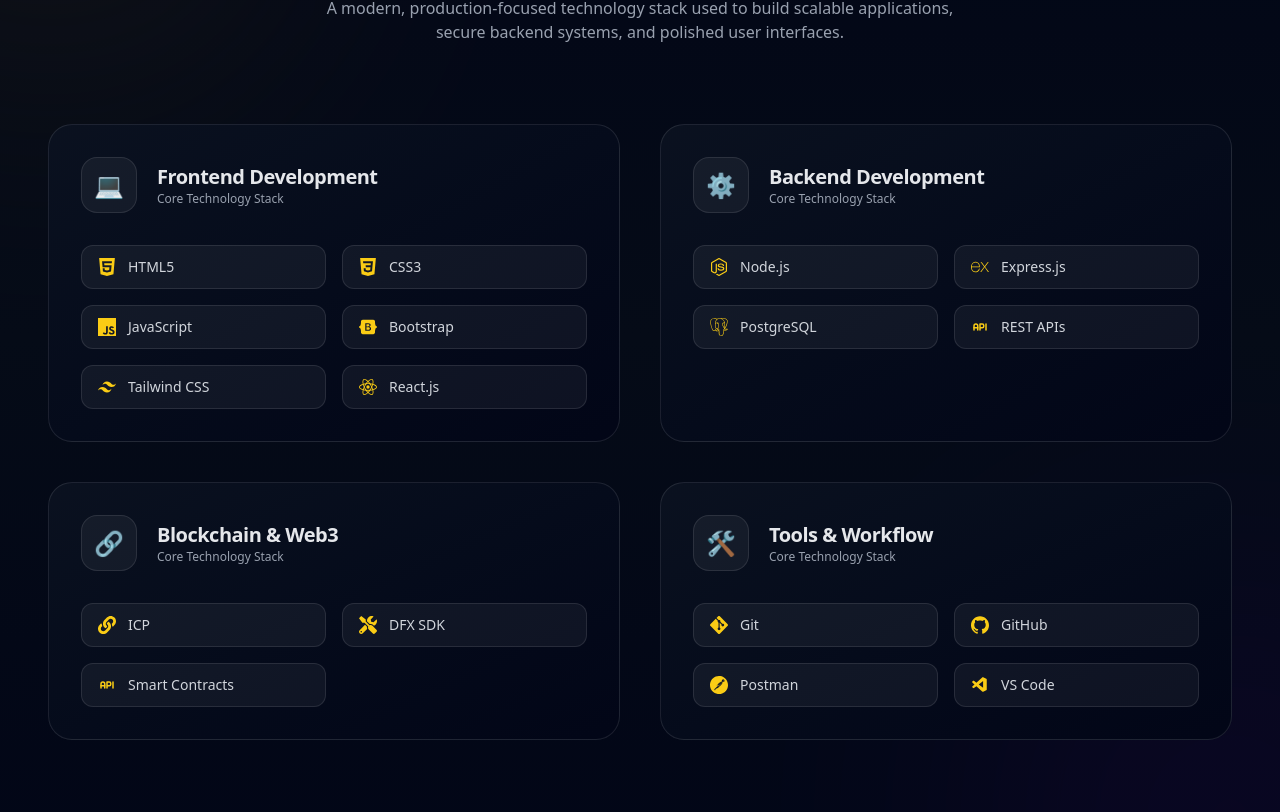
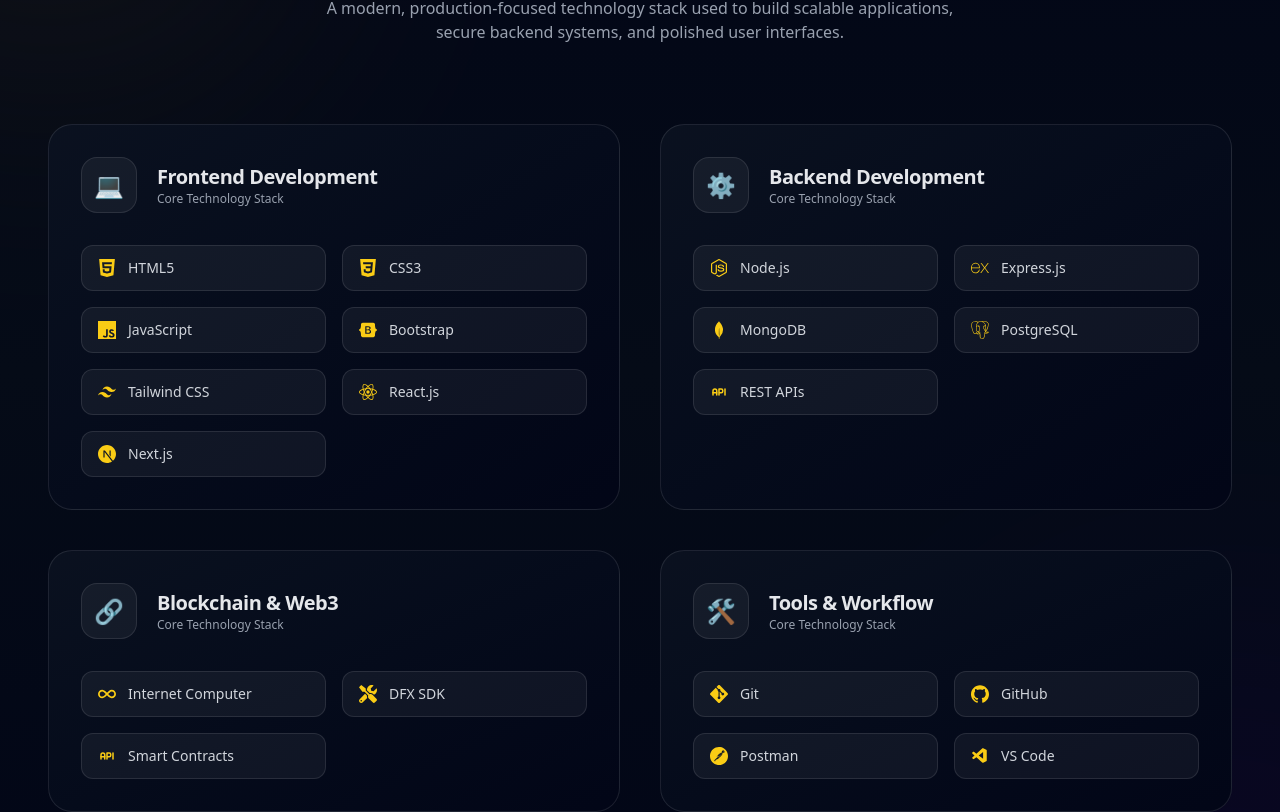
Before and after one commit to shubh791/portfolio, a React (Vite) app: page / in a window 1280 px wide. Shown: the part 1698-2510 px from the top of the page. Built offline with nearby package versions, Linux system fonts and the light colour scheme.

Commit message:
resume and projects updated

```diff
--- a/src/components/projects/projectsData.js
+++ b/src/components/projects/projectsData.js
@@ -1,79 +1,109 @@
 export const projectsData = [
   {
-    id: 1,
-    title: "Cybergram — Cybersecurity Awareness Platform",
+    title: "Factory Flow — Industrial DBMS Analytics Platform",
     description:
-      "A full-stack cybersecurity awareness platform enabling anonymous scam reporting, secure authentication, real-time chat, notifications, cloud media handling, and fully responsive production deployment with custom domain.",
+      "A full-stack industrial analytics platform that processes CSV production datasets and generates real-time KPI insights for manufacturing performance analysis. Built with Node.js, Express, Prisma ORM, and PostgreSQL with interactive dashboards powered by ECharts.",
+
+    image: "/projects/flow.png",
+
     tech: [
-      "React",
+      "React.js",
       "Node.js",
-      "Express",
+      "Express.js",
       "PostgreSQL",
-      "Socket.io",
-      "Cloudinary",
-      "Tailwind CSS"
+      "Prisma ORM",
+      "ECharts",
+      "REST APIs",
     ],
-    live: "https://cybergram.in",
-    image: "/projects/cybergram.png",
-    featured: true,
+
+    github: "https://github.com/shubh791/factory-flow-dbms.git",
   },
 
   {
-    id: 2,
-    title: "DBank — Decentralized Banking App (ICP Blockchain)",
+    title: "Cybergram — Cybersecurity Awareness Platform",
     description:
-      "A decentralized banking application built on Internet Computer (ICP) blockchain featuring secure deposits, withdrawals, auto-compounding interest logic, transaction tracking, live statistics dashboard, and responsive UI.",
+      "A full-stack cybersecurity awareness and reporting platform that allows users to anonymously report cyber scams and interact through a real-time chat system with secure JWT-based authentication.",
+
+    image: "/projects/cybergram.png",
+
     tech: [
-      "React",
-      "Tailwind CSS",
-      "Internet Computer",
-      "Motoko",
-      "DFX",
-      "Blockchain",
-      "Web3"
+      "React.js",
+      "Node.js",
+      "Express.js",
+      "PostgreSQL",
+      "JWT",
+      "WebSockets",
+      "REST APIs",
     ],
-    github: "https://github.com/shubh791/dbank-icp",
-    image: "/projects/dbank.png",
-    featured: true,
+
+    github: "https://github.com/shubh791",
   },
 
   {
-    id: 3,
     title: "Readify — Personal Reading Tracker",
     description:
-      "A full-stack reading tracker allowing users to manage books, track reading time, store notes, analyze reading statistics, and fetch book data via Open Library API with PostgreSQL backend.",
-    tech: ["Node.js", "Express", "PostgreSQL", "EJS", "Open Library API"],
-    github: "https://github.com/shubh791/Readify",
+      "A full-stack reading tracker that integrates the Open Library API for dynamic book search, progress tracking, and reading analytics dashboards.",
+
     image: "/projects/readify.png",
+
+    tech: [
+      "React.js",
+      "Node.js",
+      "Express.js",
+      "PostgreSQL",
+      "Open Library API",
+    ],
+
+    github: "https://github.com/shubh791",
   },
 
   {
-    id: 4,
-    title: "Skillify — E-Learning Platform UI",
+    title: "Skillify — Skill Learning Platform",
     description:
-      "A modern responsive e-learning platform UI inspired by leading EdTech products with clean component structure, mobile-first design, and optimized user experience.",
-    tech: ["HTML", "CSS", "Bootstrap", "JavaScript"],
-    github: "https://github.com/shubh791/Skillify",
+      "A responsive learning platform UI designed to showcase structured courses and skill-based learning paths with a modern frontend experience.",
+
     image: "/projects/skillify.png",
+
+    tech: [
+      "HTML5",
+      "CSS3",
+      "JavaScript",
+      "Bootstrap",
+    ],
+
+    github: "https://github.com/shubh791",
   },
 
   {
-    id: 5,
-    title: "Simon Memory Game",
+    title: "Simon Game",
     description:
-      "A browser-based Simon memory game built with JavaScript featuring dynamic color sequences, progressive difficulty levels, sound feedback, and optimized game logic.",
-    tech: ["HTML", "CSS", "JavaScript"],
-    github: "https://github.com/shubh791/Simon-Game",
+      "A browser-based Simon memory game where users repeat increasingly complex color patterns. Built using JavaScript logic and DOM manipulation.",
+
     image: "/projects/simon.png",
+
+    tech: [
+      "HTML5",
+      "CSS3",
+      "JavaScript",
+    ],
+
+    github: "https://github.com/shubh791",
   },
 
   {
-    id: 6,
     title: "Developer Portfolio Website",
     description:
-      "A modern animated portfolio built using React, Tailwind CSS, Framer Motion, and EmailJS featuring dynamic themes, project showcase, skills visualization, and interactive UI.",
-    tech: ["React", "Tailwind CSS", "Framer Motion", "EmailJS"],
-    github: "https://github.com/shubh791/portfolio",
+      "A modern responsive developer portfolio built with React.js, Tailwind CSS, and Framer Motion animations showcasing projects, skills, and experience.",
+
     image: "/projects/portfolio.png",
-  }
+
+    tech: [
+      "React.js",
+      "Tailwind CSS",
+      "Framer Motion",
+      "EmailJS",
+    ],
+
+    github: "https://github.com/shubh791",
+  },
 ];
--- a/src/components/skills/SkillCard.jsx
+++ b/src/components/skills/SkillCard.jsx
@@ -9,46 +9,31 @@
   },
 };
 
-function SkillCard({ title, icon, skills }) {
+function SkillCard({ title, icon, skills = [] }) {
   return (
     <motion.div
       variants={cardVariants}
-      whileHover={{ y: -8 }}
+      initial="hidden"
+      animate="visible"
+      whileHover={{ y: -6 }}
       className="
-        relative
-        p-8
-        rounded-3xl
+        relative group
+        p-8 rounded-3xl
         bg-gradient-to-br from-[#0b1220]/95 to-[#020617]/95
         border border-white/10
-        backdrop-blur-2xl
+        backdrop-blur-xl
         transition-all duration-300
         hover:border-[var(--accent)]
-        hover:shadow-[0_0_45px_var(--accent)]
-        h-full flex flex-col
-        overflow-hidden
+        h-full flex flex-col overflow-hidden
       "
     >
-      {/* Accent Glow */}
-      <div className="
-        absolute inset-0
-        opacity-0 group-hover:opacity-100
-        transition duration-500
-        bg-[var(--accent)]/10
-        blur-2xl
-        pointer-events-none
-      " />
-
       {/* HEADER */}
       <div className="flex items-center gap-5 mb-8 relative z-10">
         <div
           className="
-            w-14 h-14
-            flex items-center justify-center
-            rounded-2xl
-            bg-white/5
-            border border-white/10
-            text-2xl
-            text-[var(--accent)]
+            w-14 h-14 flex items-center justify-center
+            rounded-2xl bg-white/5 border border-white/10
+            text-2xl text-[var(--accent)]
           "
         >
           {icon}
@@ -66,31 +51,37 @@
 
       {/* SKILLS GRID */}
       <div className="grid grid-cols-2 gap-4 relative z-10">
-        {skills.map((skill, index) => (
+        {skills.map((skill, index) => {
+          const Icon = skill.icon;
+
+          return (
             <div
               key={index}
               className="
                 flex items-center gap-3
-              px-4 py-3
-              rounded-xl
-              bg-white/5
-              border border-white/10
+                px-4 py-3 rounded-xl
+                bg-white/5 border border-white/10
                 text-sm text-gray-300
                 transition-all duration-300
                 hover:border-[var(--accent)]
                 hover:text-white
-              hover:bg-[var(--accent)]/10
+                hover:bg-white/10
               "
             >
-            <span className="text-lg text-[var(--accent)]">
-              {skill.icon}
-            </span>
+              {Icon &&
+                (typeof Icon === "function" ? (
+                  <Icon
+                    size={18}
+                    className="text-[var(--accent)] shrink-0"
+                  />
+                ) : (
+                  Icon
+                ))}
 
-            <span className="leading-tight">
-              {skill.name}
-            </span>
+              <span>{skill.name}</span>
             </div>
-        ))}
+          );
+        })}
       </div>
     </motion.div>
   );
--- a/src/components/skills/skillsData.jsx
+++ b/src/components/skills/skillsData.jsx
@@ -5,29 +5,33 @@
   SiBootstrap,
   SiTailwindcss,
   SiReact,
+  SiNextdotjs,
   SiNodedotjs,
   SiExpress,
   SiPostgresql,
+  SiMongodb,
   SiGit,
   SiGithub,
   SiPostman,
+  SiInternetcomputer,
 } from "react-icons/si";
 
 import { VscVscode } from "react-icons/vsc";
 import { TbApi } from "react-icons/tb";
-import { FaLink, FaTools } from "react-icons/fa";
+import { FaTools } from "react-icons/fa";
 
 export const skillsData = [
   {
     title: "Frontend Development",
     icon: "💻",
     skills: [
-      { name: "HTML5", icon: <SiHtml5 /> },
-      { name: "CSS3", icon: <SiCss3 /> },
-      { name: "JavaScript", icon: <SiJavascript /> },
-      { name: "Bootstrap", icon: <SiBootstrap /> },
-      { name: "Tailwind CSS", icon: <SiTailwindcss /> },
-      { name: "React.js", icon: <SiReact /> },
+      { name: "HTML5", icon: SiHtml5 },
+      { name: "CSS3", icon: SiCss3 },
+      { name: "JavaScript", icon: SiJavascript },
+      { name: "Bootstrap", icon: SiBootstrap },
+      { name: "Tailwind CSS", icon: SiTailwindcss },
+      { name: "React.js", icon: SiReact },
+      { name: "Next.js", icon: SiNextdotjs },
     ],
   },
 
@@ -35,10 +39,11 @@
     title: "Backend Development",
     icon: "⚙️",
     skills: [
-      { name: "Node.js", icon: <SiNodedotjs /> },
-      { name: "Express.js", icon: <SiExpress /> },
-      { name: "PostgreSQL", icon: <SiPostgresql /> },
-      { name: "REST APIs", icon: <TbApi /> },
+      { name: "Node.js", icon: SiNodedotjs },
+      { name: "Express.js", icon: SiExpress },
+      { name: "MongoDB", icon: SiMongodb },
+      { name: "PostgreSQL", icon: SiPostgresql },
+      { name: "REST APIs", icon: TbApi },
     ],
   },
 
@@ -46,9 +51,9 @@
     title: "Blockchain & Web3",
     icon: "🔗",
     skills: [
-      { name: "ICP", icon: <FaLink /> },
-      { name: "DFX SDK", icon: <FaTools /> },
-      { name: "Smart Contracts", icon: <TbApi /> },
+      { name: "Internet Computer", icon: SiInternetcomputer },
+      { name: "DFX SDK", icon: FaTools },
+      { name: "Smart Contracts", icon: TbApi },
     ],
   },
 
@@ -56,10 +61,10 @@
     title: "Tools & Workflow",
     icon: "🛠️",
     skills: [
-      { name: "Git", icon: <SiGit /> },
-      { name: "GitHub", icon: <SiGithub /> },
-      { name: "Postman", icon: <SiPostman /> },
-      { name: "VS Code", icon: <VscVscode /> },
+      { name: "Git", icon: SiGit },
+      { name: "GitHub", icon: SiGithub },
+      { name: "Postman", icon: SiPostman },
+      { name: "VS Code", icon: VscVscode },
     ],
   },
 ];
```
Also changed, not shown: public/projects/flow.png (added), 1 other file (tests, documents, lock files or other folders). Lines whose indentation alone changed are shown as unchanged.
